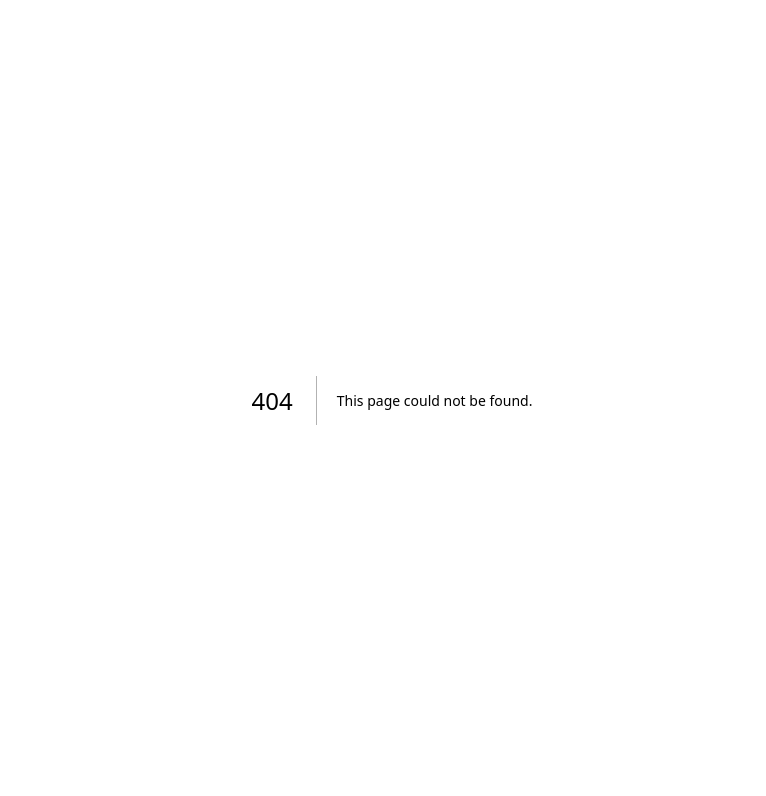
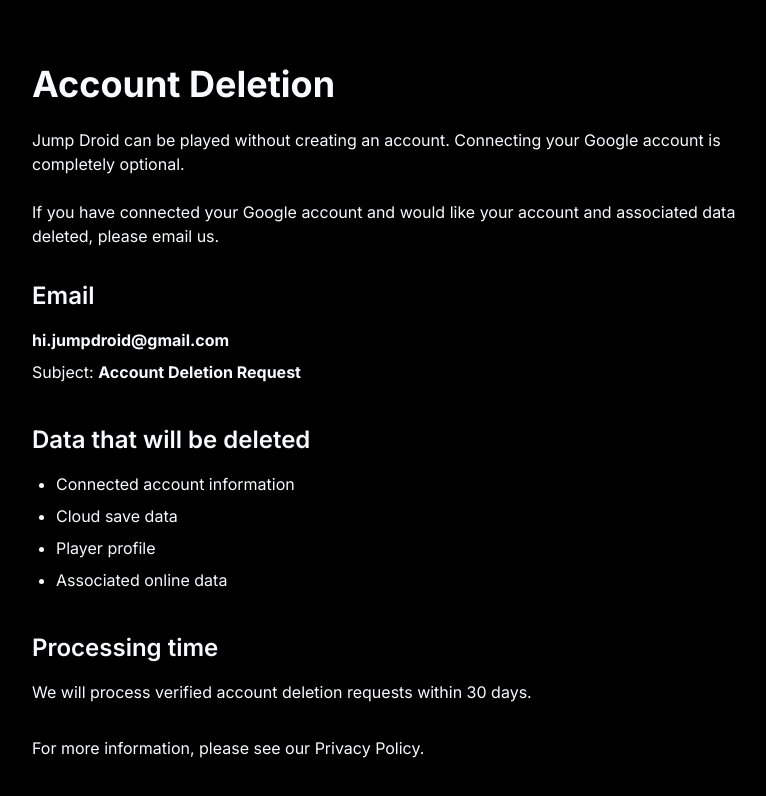
Before and after one commit to atulkpal/jump-droid, a Next.js app in the folder website/site/: page /account-deletion in a window 1280 px wide. Before the commit this address had no page. Shown: the top 796 px of the page, without its empty margins (248-1014 px from the left). Built offline with nearby package versions, Linux system fonts and the light colour scheme.

Commit message:
Add account deletion page for Google Play compliance

```diff
--- /dev/null
+++ b/website/site/app/account-deletion/page.tsx
@@ -0,0 +1,58 @@
+export const metadata = {
+  title: "Account Deletion | Jump Droid",
+};
+
+export default function AccountDeletionPage() {
+  return (
+    <main className="mx-auto max-w-3xl px-6 py-16">
+      <h1 className="text-4xl font-bold mb-6">
+        Account Deletion
+      </h1>
+
+      <p className="mb-6">
+        Jump Droid can be played without creating an account. Connecting your
+        Google account is completely optional.
+      </p>
+
+      <p className="mb-6">
+        If you have connected your Google account and would like your account
+        and associated data deleted, please email us.
+      </p>
+
+      <h2 className="text-2xl font-semibold mt-8 mb-4">
+        Email
+      </h2>
+
+      <p>
+        <strong>hi.jumpdroid@gmail.com</strong>
+      </p>
+
+      <p className="mt-2">
+        Subject: <strong>Account Deletion Request</strong>
+      </p>
+
+      <h2 className="text-2xl font-semibold mt-10 mb-4">
+        Data that will be deleted
+      </h2>
+
+      <ul className="list-disc pl-6 space-y-2">
+        <li>Connected account information</li>
+        <li>Cloud save data</li>
+        <li>Player profile</li>
+        <li>Associated online data</li>
+      </ul>
+
+      <h2 className="text-2xl font-semibold mt-10 mb-4">
+        Processing time
+      </h2>
+
+      <p>
+        We will process verified account deletion requests within 30 days.
+      </p>
+
+      <p className="mt-8">
+        For more information, please see our Privacy Policy.
+      </p>
+    </main>
+  );
+}
```
